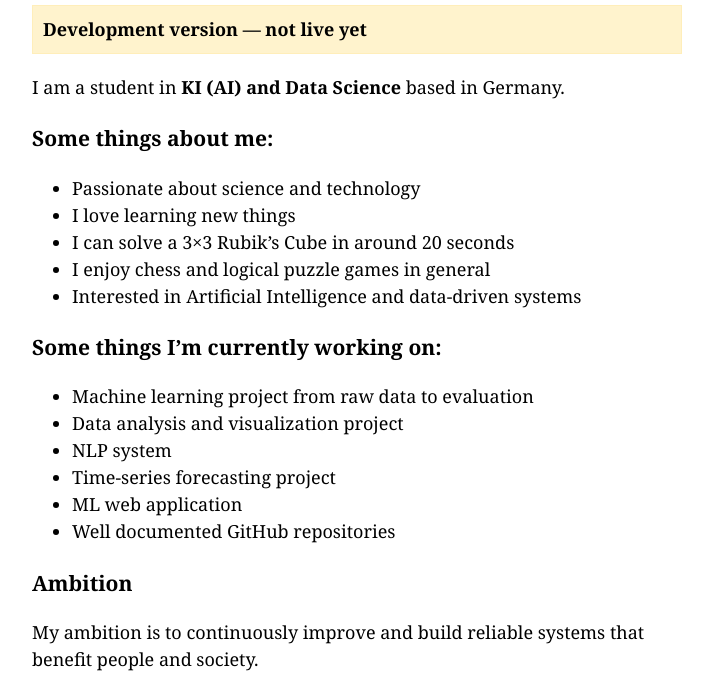
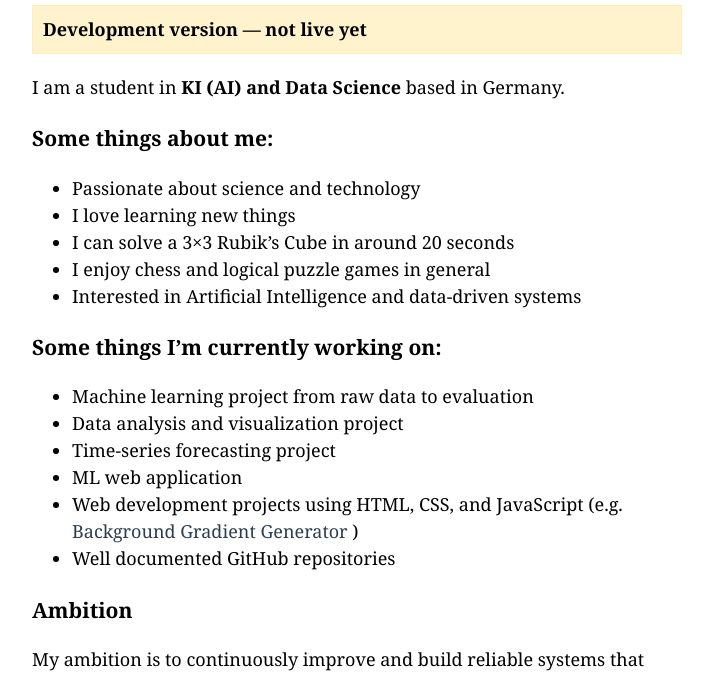
Before and after one commit to mbouzz/portfolio, a plain HTML site: page index.html in a window 1280 px wide. Shown: the part 123-800 px from the top of the page, without its empty margins (283-996 px from the left). Drawn offline with Linux system fonts and the light colour scheme.

Commit message:
Add web development projects to the list
Added a new list item for web development projects, including a link to the Background Gradient Generator.

```diff
--- a/index.html
+++ b/index.html
@@ -34,9 +34,15 @@
       <ul>
         <li>Machine learning project from raw data to evaluation</li>
         <li>Data analysis and visualization project</li>
-        <li>NLP system</li>
         <li>Time-series forecasting project</li>
         <li>ML web application</li>
+        <li>Web development projects using HTML, CSS, and JavaScript
+          (e.g.
+          <a href="https://mbouzz.github.io/backgroundgenerator/" target="_blank">
+            Background Gradient Generator
+          </a>
+          )
+        </li>
         <li>Well documented GitHub repositories</li>
       </ul>
 
```
